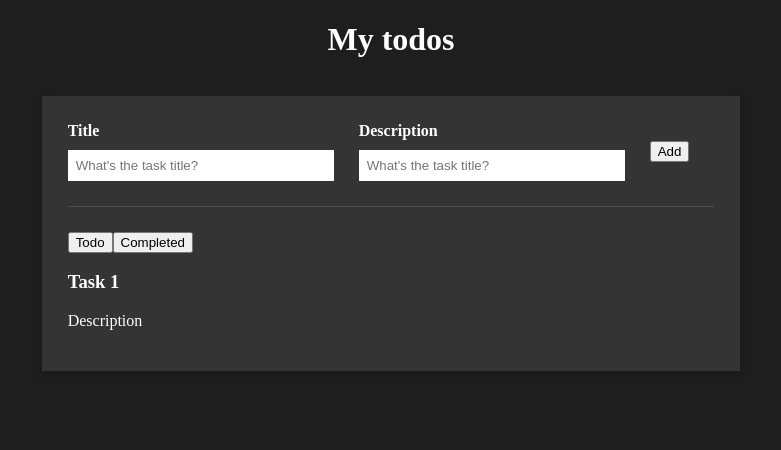
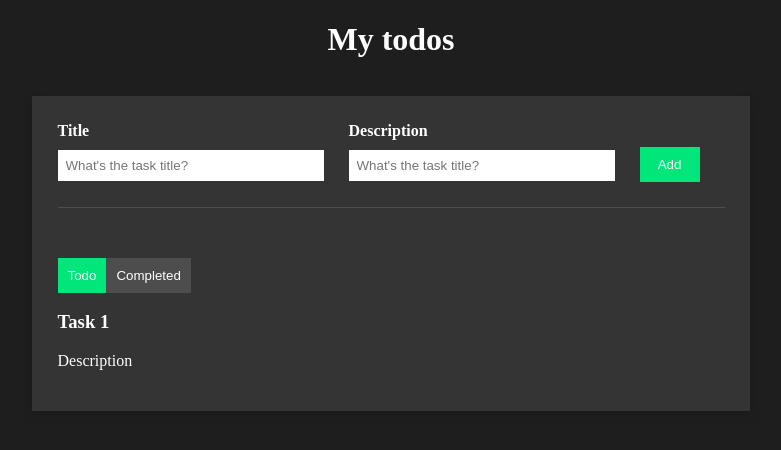
Before and after one commit to peekoy/react_todo-list, a React (Vite) app: page / in a window 1280 px wide. Shown: the top 450 px of the page, without its empty margins (249-1030 px from the left). Built offline with nearby package versions, Linux system fonts and the light colour scheme.

Commit message:
style: make website more beautiful

```diff
--- a/src/App.css
+++ b/src/App.css
@@ -46,3 +46,37 @@ h1 {
   border: none;
   width: 250px;
 }
+
+.todo-input-item input:focus {
+  outline: 2px solid rgb(0, 230, 122);
+}
+
+.primaryBtn {
+  background-color: rgb(0, 230, 122);
+  color: white;
+  border: none;
+  border-radius: 0px;
+  margin-top: 25px;
+  padding: 10px;
+  width: 60px;
+  cursor: pointer;
+}
+
+.primaryBtn:hover {
+  background-color: rgb(4, 196, 106);
+}
+
+.secondaryBtn {
+  background-color: rgb(77, 77, 77);
+  color: white;
+  border: none;
+  border-radius: 0px;
+  margin-top: 25px;
+  padding: 10px;
+  width: fit-content;
+  cursor: pointer;
+}
+
+.active {
+  background-color: rgb(0, 230, 122);
+}
```
